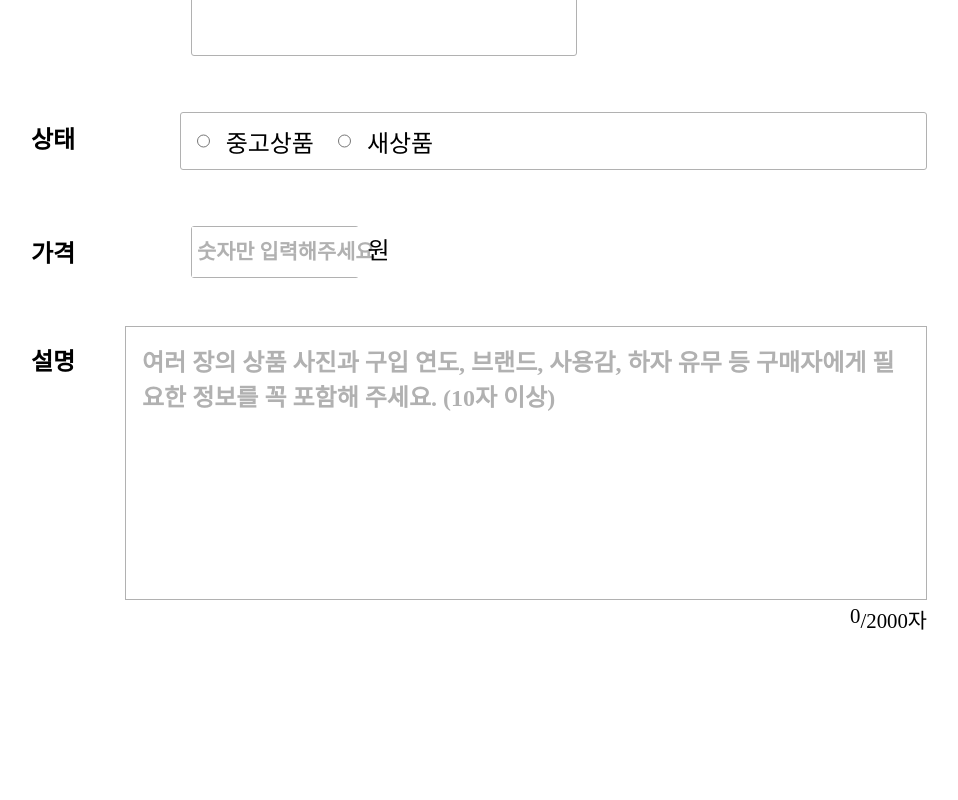
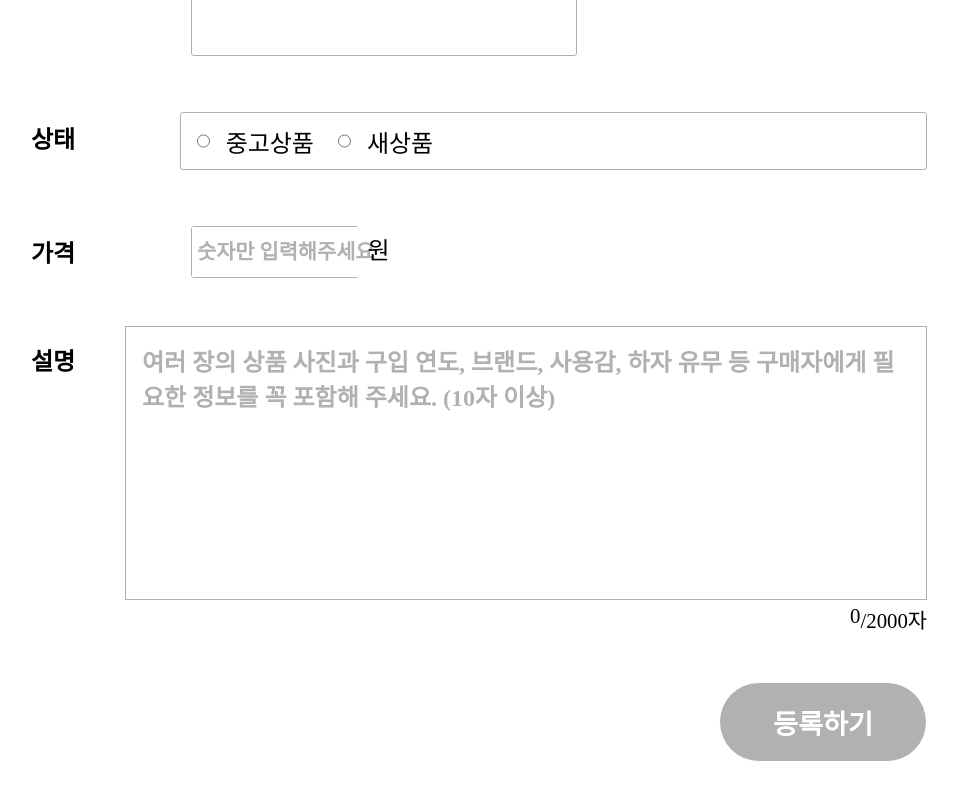
Before and after one commit to eunbbori/-Lightning-Carrot, a React (Create React App) app in the folder lightning-carrot-client/: page /addPost/product in a window 1280 px wide. Shown: the part 1256-2056 px from the top of the page, without its empty margins (161-1119 px from the left). Before the commit the page ends 1938 px from the top, so only its background shows below. Built offline with nearby package versions, Linux system fonts and the light colour scheme; a web font is replaced by a local one.

Commit message:
서버에 보낼 게시글 데이터 productPost 일부 구현

```diff
--- /dev/null
+++ b/lightning-carrot-client/src/interface/ProductPostProps.ts
@@ -0,0 +1,12 @@
+export interface ProductPostProps {
+  postId?: string;
+  img?: string[];
+  title: string;
+  category: string;
+  regionDepth1: string;
+  regionDepth2?: string;
+  regionDepth3?: string;
+  status: string;
+  price: number;
+  content: string;
+}
--- a/lightning-carrot-client/src/views/AddPostView/AddProductView/AddProduct.tsx
+++ b/lightning-carrot-client/src/views/AddPostView/AddProductView/AddProduct.tsx
@@ -1,13 +1,15 @@
-import React, { useState } from "react";
+import React, { useRef, useState } from "react";
 import AppButton from "../../../components/Button/AppButton";
 /** @jsxImportSource @emotion/react */
 import Header from "../../../components/Header/Header";
 import ImageUpload from "../../../components/Image/ImageUpload";
 import AppInputRadio from "../../../components/InputRadio/AppInputRadio";
 import AppInputText from "../../../components/InputText/AppInputText";
+import { ProductPostProps } from "../../../interface/ProductPostProps";
 import { regionDepth } from "../../../mockData/regionMockData";
 import { HomeMainContainer, HomeMainWrapper } from "../../../styles/common";
 import {
+  AddBtnWrapper,
   CategoryContainer,
   ContentWrapper,
   imgContainer,
@@ -41,6 +43,9 @@ const AddProduct = () => {
     { value: "중고상품", htmlValue: "중고상품" },
     { value: "새상품", htmlValue: "새상품" },
   ];
+  const titleRef = useRef<HTMLInputElement>(null);
+  const statusRef = useRef<HTMLInputElement>(null);
+
   const [textCount, setTextCount] = useState<number>(0);
   const textCountHandler = (event: React.ChangeEvent<HTMLTextAreaElement>) => {
     setTextCount(event.target.value.length);
@@ -51,6 +56,7 @@ const AddProduct = () => {
     newSelected[idx] = true;
     setSelected(newSelected);
   };
+
   const [depth1Clicked, setDepth1Clicked] = useState<string[]>([]);
   const [depth2Clicked, setDepth2Clicked] = useState<string[]>([]);
   const [depth3Clicked, setDepth3Clicked] = useState<string[]>([]);
@@ -78,6 +84,30 @@ const AddProduct = () => {
 
   const depth2Arr = Object.values(regionDepth[depth1Idx] || []);
   const depth3Arr: any[] = Object.values(depth2Arr[0][depth2Idx] || []);
+
+  const addHandler = (event: React.FormEvent) => {
+    const title = titleRef.current!.value;
+    const status = statusRef?.current!.value;
+    console.log(status);
+
+    const productPost: ProductPostProps = {
+      title: title,
+      category:
+        categoryList.slice(1)[
+          isSelected.indexOf(JSON.parse("True".toLowerCase()))
+        ],
+      regionDepth1: Object.keys(
+        regionDepth[depth1Clicked.indexOf(JSON.parse("True".toLowerCase()))] ||
+          {},
+      )[0],
+      status: status,
+      price: 0,
+      content: "",
+    };
+    // console.log(productPost.status);
+    // console.log(statusRef);
+  };
+
   return (
     <>
       <Header />
@@ -98,6 +128,7 @@ const AddProduct = () => {
             </div>
             <div className="titleContainer">
               <AppInputText
+                refer={titleRef}
                 width={"70rem"}
                 height={"3rem"}
                 type={"text"}
@@ -145,7 +176,7 @@ const AddProduct = () => {
                         : "regionDepthBtn"
                     }
                     type={"button"}
-                    text={Object.keys(regionDepth[idx]) || {}}
+                    text={Object.keys(regionFirst) || {}}
                     onClick={() => regionDepth1Handler(idx)}
                   />
                 ))}
@@ -189,6 +220,7 @@ const AddProduct = () => {
               </div>
               <div className="RegionDepth3">
                 {typeof depth2Arr[0][0] === "object" &&
+                  depth3Arr[0] &&
                   depth3Arr[0].map((regionThird: any, idx: number) => (
                     <AppButton
                       css={RegionDepthBtnStyle}
@@ -217,6 +249,7 @@ const AddProduct = () => {
               {productStatusList.map((productStatus) => {
                 return (
                   <AppInputRadio
+                    refer={statusRef}
                     key={productStatus.value}
                     type={"radio"}
                     className={"productStatusRadio"}
@@ -264,6 +297,16 @@ const AddProduct = () => {
               </div>
             </div>
           </div>
+          <div css={AddBtnWrapper}>
+            <AppButton
+              width={"13rem"}
+              height={"5rem"}
+              className={"addBtn"}
+              type={"button"}
+              text={"등록하기"}
+              onClick={addHandler}
+            />
+          </div>
         </div>
       </div>
     </>
--- a/lightning-carrot-client/src/views/AddPostView/AddProductView/AddProductViewStyle.ts
+++ b/lightning-carrot-client/src/views/AddPostView/AddProductView/AddProductViewStyle.ts
@@ -151,3 +151,19 @@ export const CategoryContainer = css`
     }
   }
 `;
+export const AddBtnWrapper = css`
+  display: flex;
+  justify-content: end;
+
+  .addBtn {
+    font-size: 1.7rem;
+    background-color: ${theme.sideColor};
+    color: white;
+    padding: 1rem;
+    border-radius: 40px;
+
+    :hover {
+      background-color: ${theme.pointColor};
+    }
+  }
+`;
```
